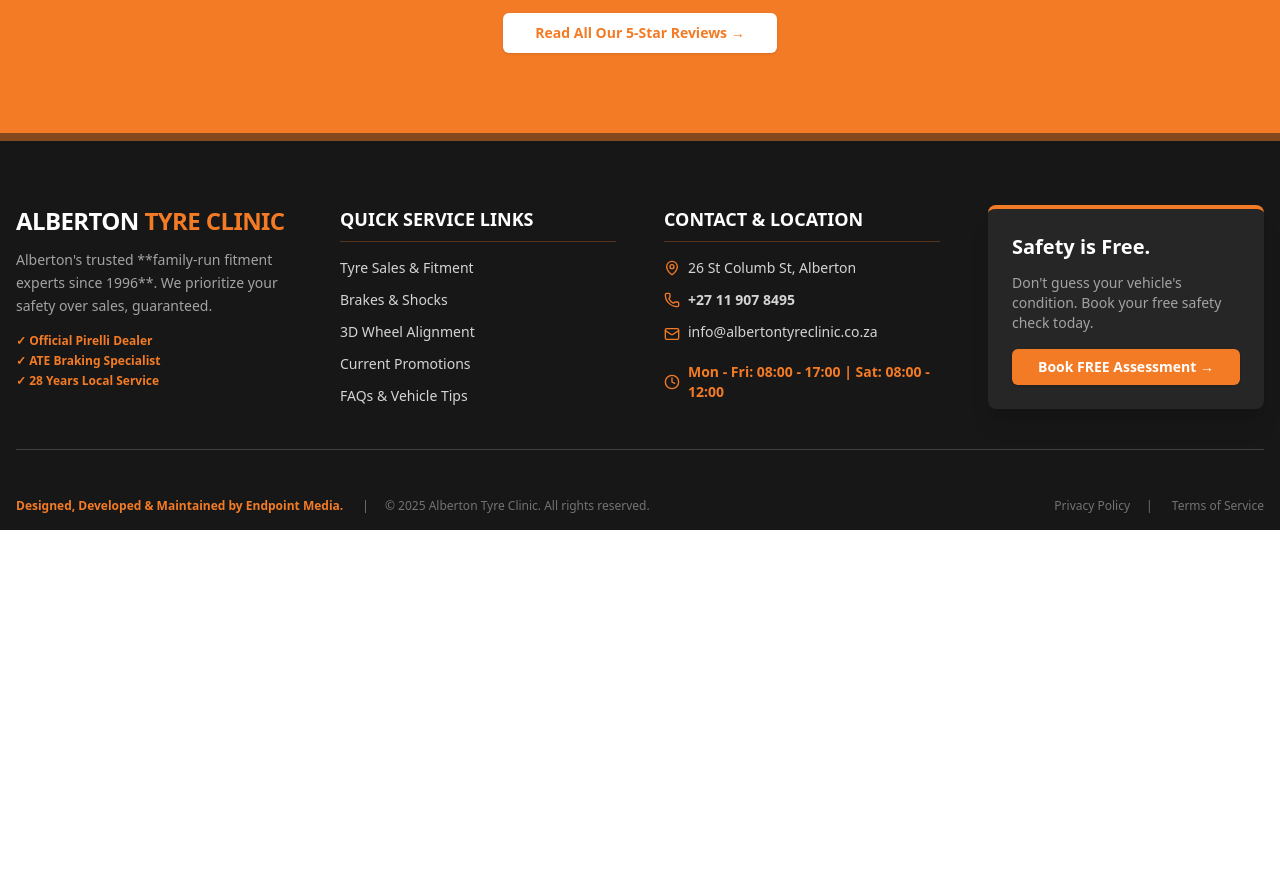
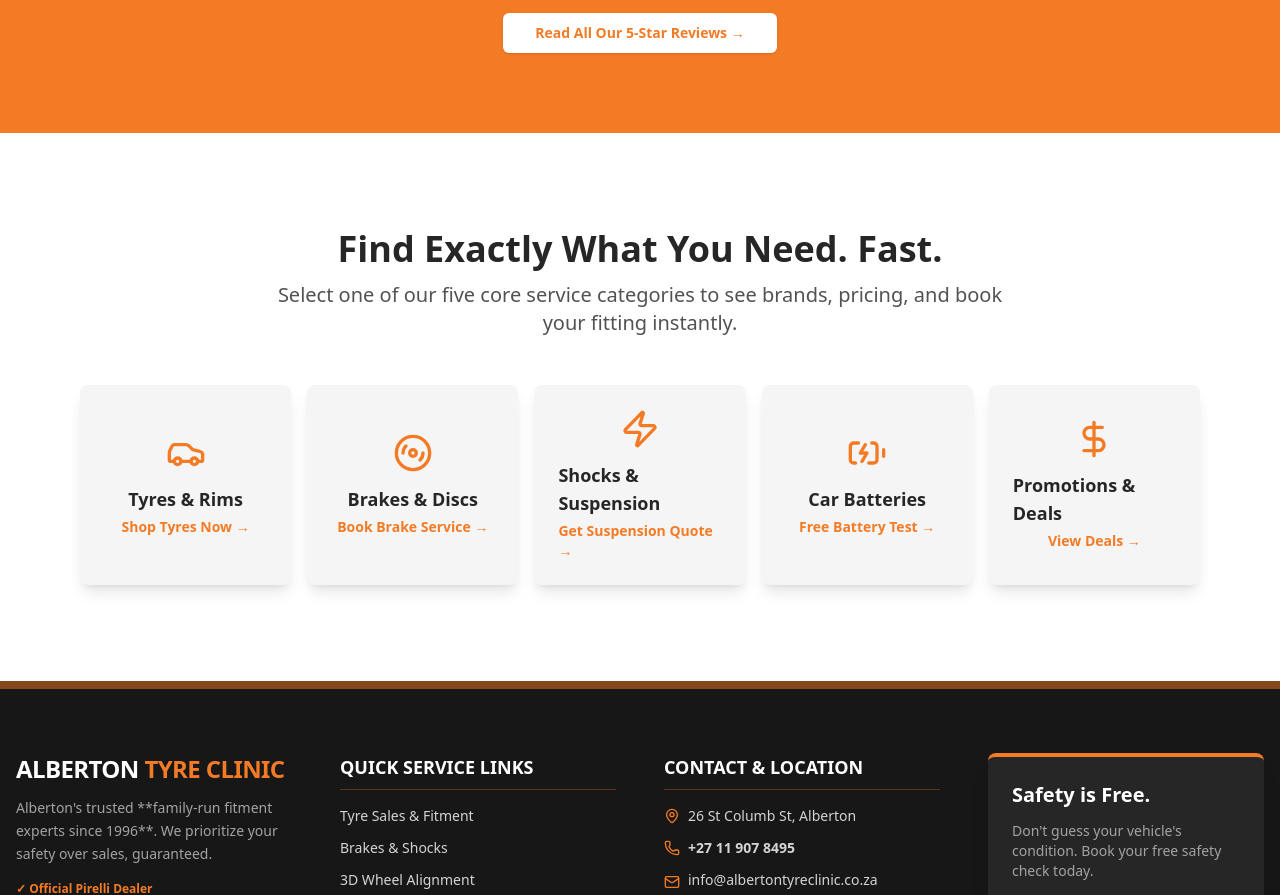
Before and after one commit to Franksmittt/atc, a Next.js app: page / in a window 1280 px wide. Shown: the part 4380-5275 px from the top of the page. Before the commit the page ends 4910 px from the top, so only its background shows below. Built offline with nearby package versions, Linux system fonts and the light colour scheme.

Commit message:
Add ServiceFunnel section back to homepage

```diff
--- a/src/app/page.tsx
+++ b/src/app/page.tsx
@@ -6,8 +6,8 @@
 import TrustAndProblem from '@/components/sections/TrustAndProblem';
 import BrandsOfAuthority from '@/components/sections/BrandsOfAuthority';
 import ReviewWall from '@/components/sections/ReviewWall';
-import LocalProof from '@/components/sections/LocalProof'; // <-- UNCOMMENT THIS IMPORT
-// import ServiceFunnel from '@/components/sections/ServiceFunnel';
+import LocalProof from '@/components/sections/LocalProof';
+import ServiceFunnel from '@/components/sections/ServiceFunnel'; // <-- UNCOMMENT THIS IMPORT
 
 // Force dynamic rendering
 export const dynamic = 'force-dynamic';
@@ -37,12 +37,11 @@
       <ReviewWall />
 
       {/* 6. CONVERSION: Quick metrics */}
-      <LocalProof /> {/* <-- UNCOMMENT THIS INSTANCE */}
+      <LocalProof />
 
-      {/* --- OTHER SECTIONS STILL COMMENTED OUT --- */}
-      {/*
-      <ServiceFunnel />
-      */}
+      {/* 7. CONVERSION: Service Funnel */}
+      <ServiceFunnel /> {/* <-- UNCOMMENT THIS INSTANCE */}
+
     </main>
   );
 }
```
